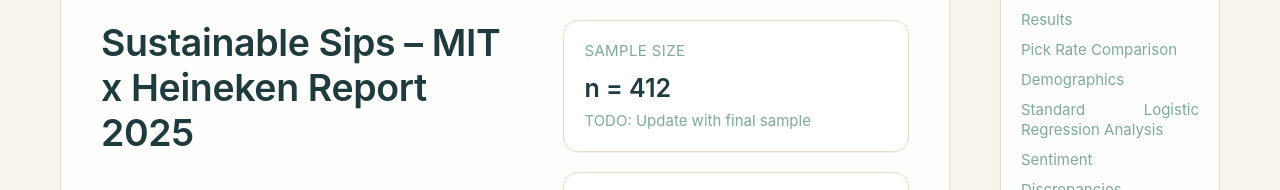
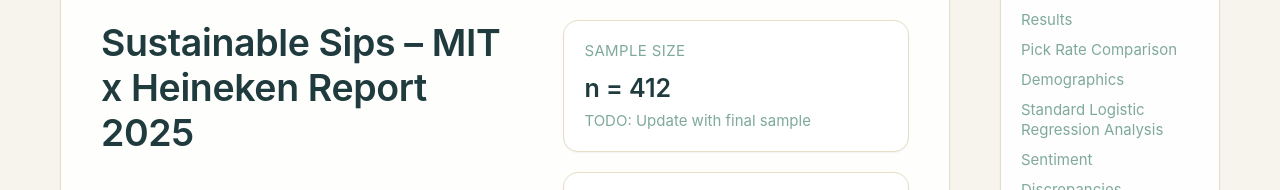
Before and after one commit to jose-laveaga/Heineken-study, a React (Vite) app: page / in a window 1280 px wide. Shown: the part 344-534 px from the top of the page. Built offline with nearby package versions, Linux system fonts and the light colour scheme.

Commit message:
justified the sidebar on Toc.tsx

```diff
--- a/src/components/layout/Toc.tsx
+++ b/src/components/layout/Toc.tsx
@@ -8,7 +8,7 @@
     <ul className="mt-3 space-y-2">
       {sections.map((section) => (
         <li key={section.id}>
-          <a href={`#${section.id}`} className="hover:text-slate-900">
+          <a href={`#${section.id}`} className="block text-left hover:text-slate-900">
             {section.label}
           </a>
         </li>
```
Also changed, not shown: 6 other files (tests, documents, lock files or other folders).
